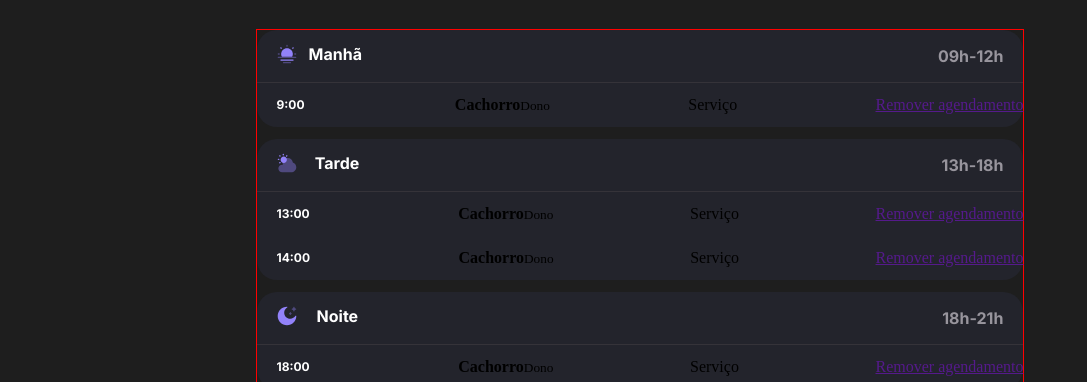
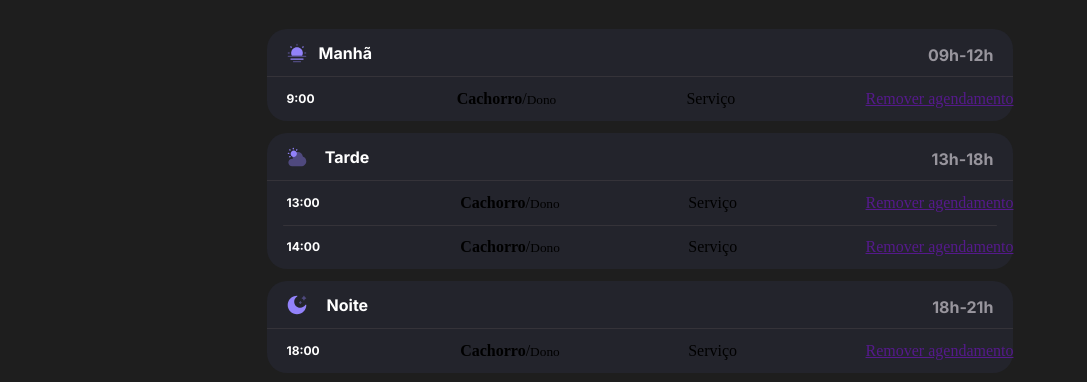
Before and after one commit to Lucascfsb/pet-scheduling, a website built with webpack: page index.html in a window 1280 px wide. Shown: the part 111-493 px from the top of the page, without its empty margins (0-1087 px from the left). Built offline with nearby package versions, Linux system fonts and the light colour scheme; files whose address does not match are found by name; a web font is replaced by a local one.

Commit message:
fix: update dog owner display format and improve schedule item styling

```diff
--- a/index.html
+++ b/index.html
@@ -49,7 +49,7 @@
           <ul>
             <li>
               <span>9:00</span>
-              <p class="dog-owner"><strong>Cachorro</strong><small>Dono</small></p>
+              <p class="dog-owner"><strong>Cachorro</strong>/<small>Dono</small></p>
               <p class="service">Serviço</p>
               <a href="">Remover agendamento</a>
             </li>
@@ -65,13 +65,13 @@
           <ul aria-label="Horários disponíveis" class="free-schedule">
             <li>
               <span>13:00</span>
-              <p class="dog-owner"><strong>Cachorro</strong><small>Dono</small></p>
+              <p class="dog-owner"><strong>Cachorro</strong>/<small>Dono</small></p>
               <p class="service">Serviço</p>
               <a href="">Remover agendamento</a>
             </li>
             <li>
               <span>14:00</span>
-              <p class="dog-owner"><strong>Cachorro</strong><small>Dono</small></p>
+              <p class="dog-owner"><strong>Cachorro</strong>/<small>Dono</small></p>
               <p class="service">Serviço</p>
               <a href="">Remover agendamento</a>
             </li>
@@ -87,7 +87,7 @@
           <ul>
             <li>
               <span>18:00</span>
-              <p class="dog-owner"><strong>Cachorro</strong><small>Dono</small></p>
+              <p class="dog-owner"><strong>Cachorro</strong>/<small>Dono</small></p>
               <p class="service">Serviço</p>
               <a href="">Remover agendamento</a>
             </li>
--- a/src/styles/schedule.css
+++ b/src/styles/schedule.css
@@ -1,7 +1,6 @@
 section {
   display: flex;
   flex-direction: column;
-  border: red solid 1px;
   gap: 12px;
 
   & .morning, .evening, .night {
@@ -11,6 +10,7 @@ section {
     background: var(--background-tertiary);
     border-radius: 20px 20px 0 0;
     border-bottom: 1px solid var(--border-divisor);
+    height: 48px;
 
     & i {
       margin: 14px 12px 14px 20px;
@@ -19,7 +19,7 @@ section {
     & h2 {
       color: var(--content-primary);
       font: var(--label-large);
-      margin-right: 564px;
+      margin-right: 544px;
       margin-top: 12px;
       margin-bottom: 12px;
     }
@@ -40,15 +40,31 @@ section {
       flex-direction: row;
       justify-content: space-between;
       align-items: center;
+      position: relative;
+      border-bottom: none;
 
+      &:last-child {
+        border-bottom: none;
+      }
+
+      &:not(:last-child)::after {
+        content: "";
+        position: absolute;
+        left: 16px;
+        right: 16px;
+        bottom: 0;
+        height: 0.5px;
+        background: var(--border-divisor);
+        border-radius: 2px;
+        z-index: 0;
+      }
 
       & span {
         color: var(--content-primary);
         font: var(--label-small);
         margin: 14px 12px 14px 20px;
-
+        position: relative;
       }
     }
-
   }
 }
```
